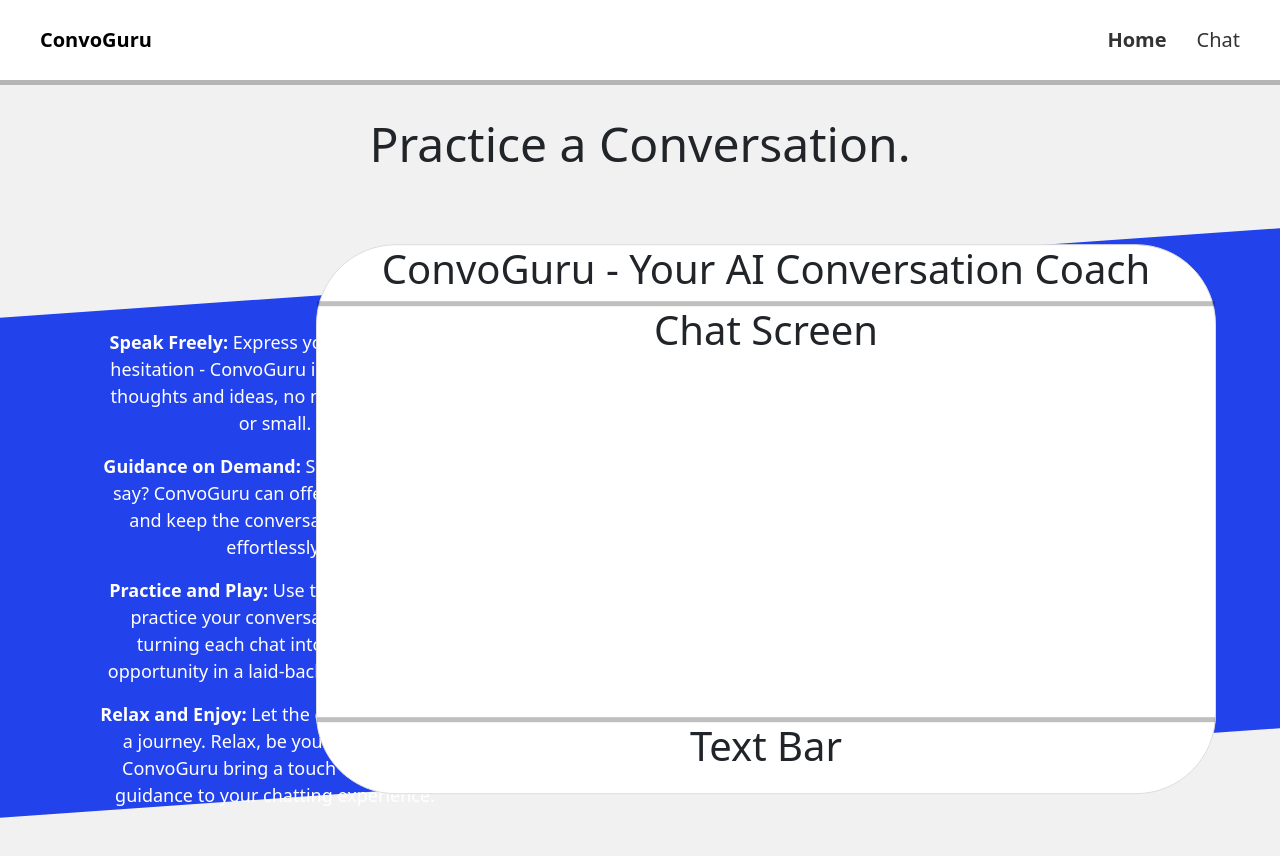
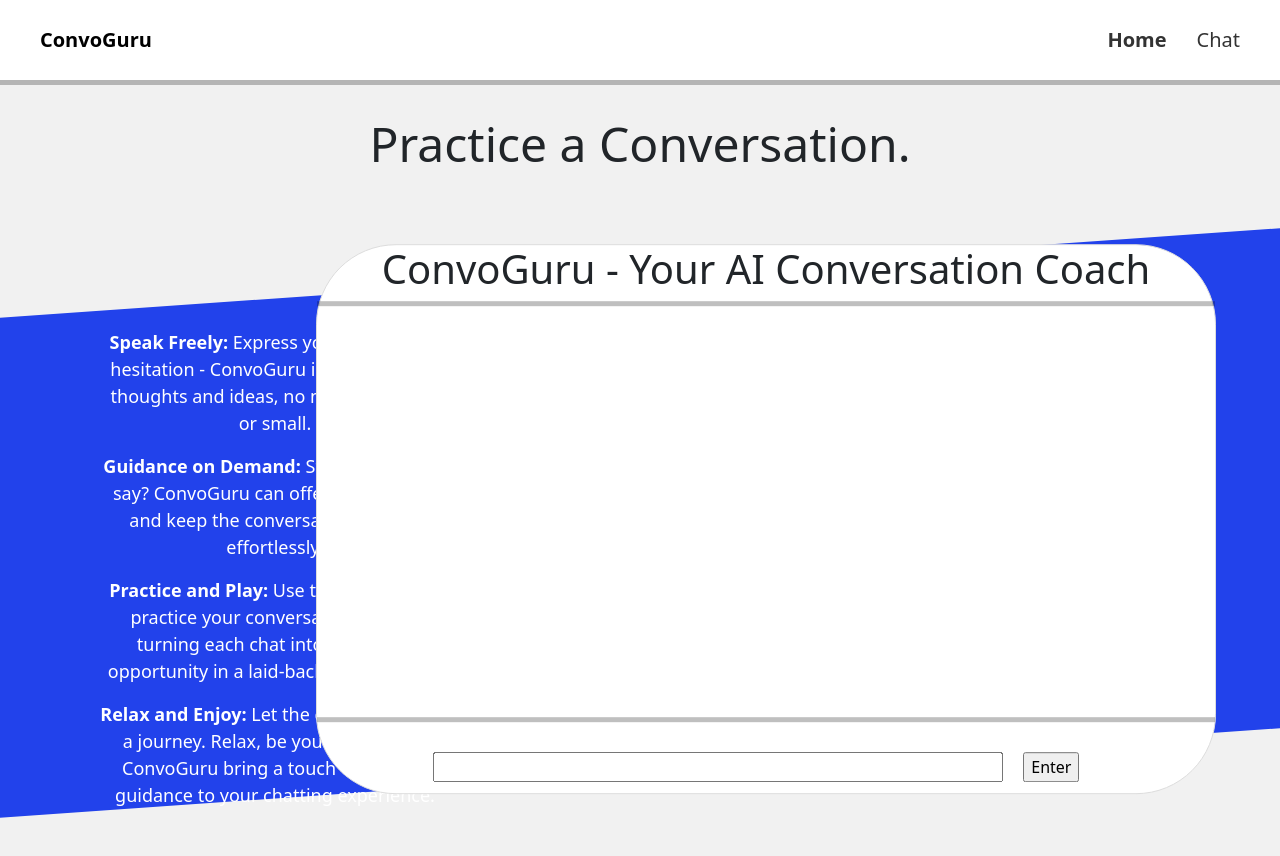
Before and after one commit to ai-conversation-coach/convo-guru, a React (Create React App) app: page /chat in a window 1280 px wide. Shown: the top 856 px of the page. Built offline with nearby package versions, Linux system fonts and the light colour scheme.

Commit message:
Basic Texting Features

```diff
--- a/src/App.css
+++ b/src/App.css
@@ -59,7 +59,6 @@ body {
   display: flex;
   align-items: center;
   justify-content: center;
-  position: relative;
   padding: 20px;
   margin-bottom: 20px;
 }
@@ -126,12 +125,29 @@ body {
   float: right;
 }
 
-.text-bar {
+.chat-screen {
+  height: 75%;
+  padding: 10px;
+  display: flex;
+  flex-direction: column;
+  position: relative;
+  overflow: auto;
+}
+
+#form-container {
   margin: 10px;
 }
 
-.chat-screen {
-  height: 75%;
+#submit {
+  margin: 20px;
+}
+
+#typed-message {
+  width: 65%;
+}
+
+.text-bar {
+  margin: 10px;
 }
 
 .description {
@@ -144,3 +160,35 @@ body {
   color: white;
   font-size: 18px;
 }
+
+.message {
+  padding: 10px;
+  border-radius: 15px;
+  margin-bottom: 10px;
+  max-width: 30%;
+  animation: flyUp 0.5s ease forwards;
+  opacity: 0;
+}
+
+.user-message {
+  background-color: #007bff;
+  color: white;
+  float: right;
+}
+
+.bot-message {
+  background-color: #e7e7e7;
+  color: black;
+  float: left;
+}
+
+@keyframes flyUp {
+  0% {
+    transform: translateY(100%);
+    opacity: 0;
+  }
+  100% {
+    transform: translateY(0);
+    opacity: 1;
+  }
+}
--- a/src/components/ChatScreen.js
+++ b/src/components/ChatScreen.js
@@ -1,8 +1,40 @@
+import { useState } from "react";
+import Message from "../components/Message"
+
+//message ui
+//message effects (like send up)
 function ChatScreen() {
+    const [messages, setMessages] = useState([]);
+
+    const addMessage = (event) => {
+      event.preventDefault();
+      const input = document.getElementById("typed-message");
+      const messageInput = input.value.trim();
+      const newMessage = {text:messageInput, sender:"user"};
+      const botMessage = {text:"This is a bot reply", sender:"bot"};
+      const messagesDiv = document.getElementById("chat-screen");
+      if (input !== "") {
+        setMessages(prevMessages => [...prevMessages, newMessage]);
+        input.value="";
+        setTimeout(() => {
+          setMessages(prevMessages => [...prevMessages, botMessage]);
+        },2000);
+      }
+    }
+
     return (
       <>
         <div className="chat-screen">
-            <h1>Chat Screen</h1>
+          {messages.map((message, index) => (
+            <Message key={index} message={message.text} sender={message.sender}/>
+          ))}
+        </div>
+        <hr className="divider"/>
+        <div id="form-container">
+              <form action="">
+                <input type="text" id="typed-message"/>
+                <input type="submit" id="submit" value="Enter" onClick={addMessage}/>
+              </form>
         </div>
       </>
     );
--- /dev/null
+++ b/src/components/Message.js
@@ -0,0 +1,11 @@
+function Message(props) {
+    return (
+      <>
+        <div className={"message " + props.sender+"-message"}>
+          <p>{props.message}</p>
+        </div>
+      </>
+    );
+  }
+
+  export default Message;
--- a/src/components/MessageDashboard.js
+++ b/src/components/MessageDashboard.js
@@ -1,5 +1,4 @@
 import ChatScreen from "../components/ChatScreen";
-import TextBar from "../components/TextBar";
 
 function MessageDashboard() {
   return (
@@ -8,8 +7,6 @@ function MessageDashboard() {
             <h1 className="dashboard-title">ConvoGuru - Your AI Conversation Coach</h1>
             <hr className="divider"/>
             <ChatScreen className="chat-screen"/>
-            <hr className="divider"/>
-            <TextBar className="text-bar"/>
         </div>
     </>
   );
--- a/src/components/TextBar.js
+++ /dev/null
@@ -1,11 +0,0 @@
-function ChatScreen() {
-    return (
-      <>
-        <div>
-            <h1>Text Bar</h1>
-        </div>
-      </>
-    );
-  }
-
-  export default ChatScreen;
```
